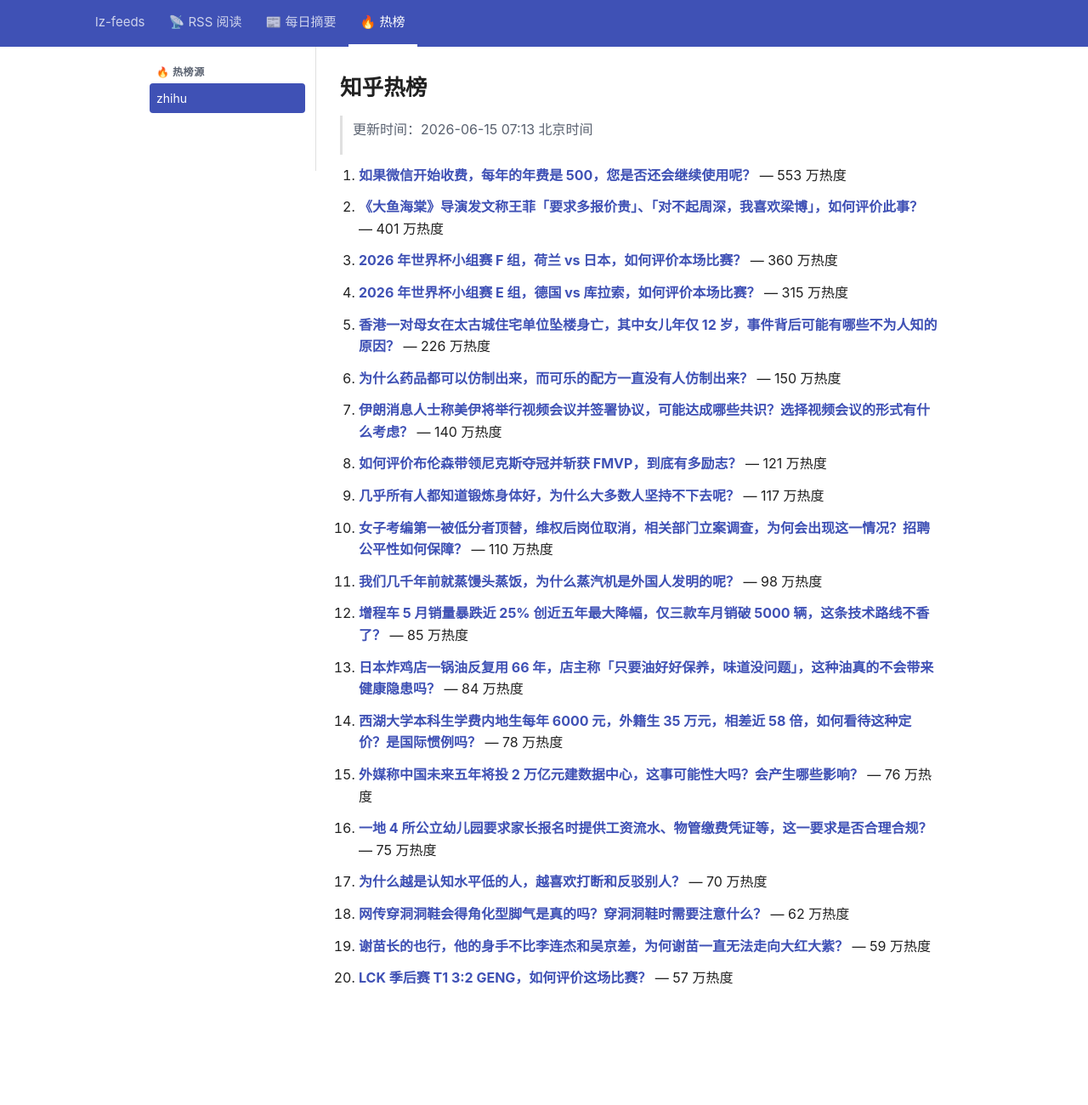
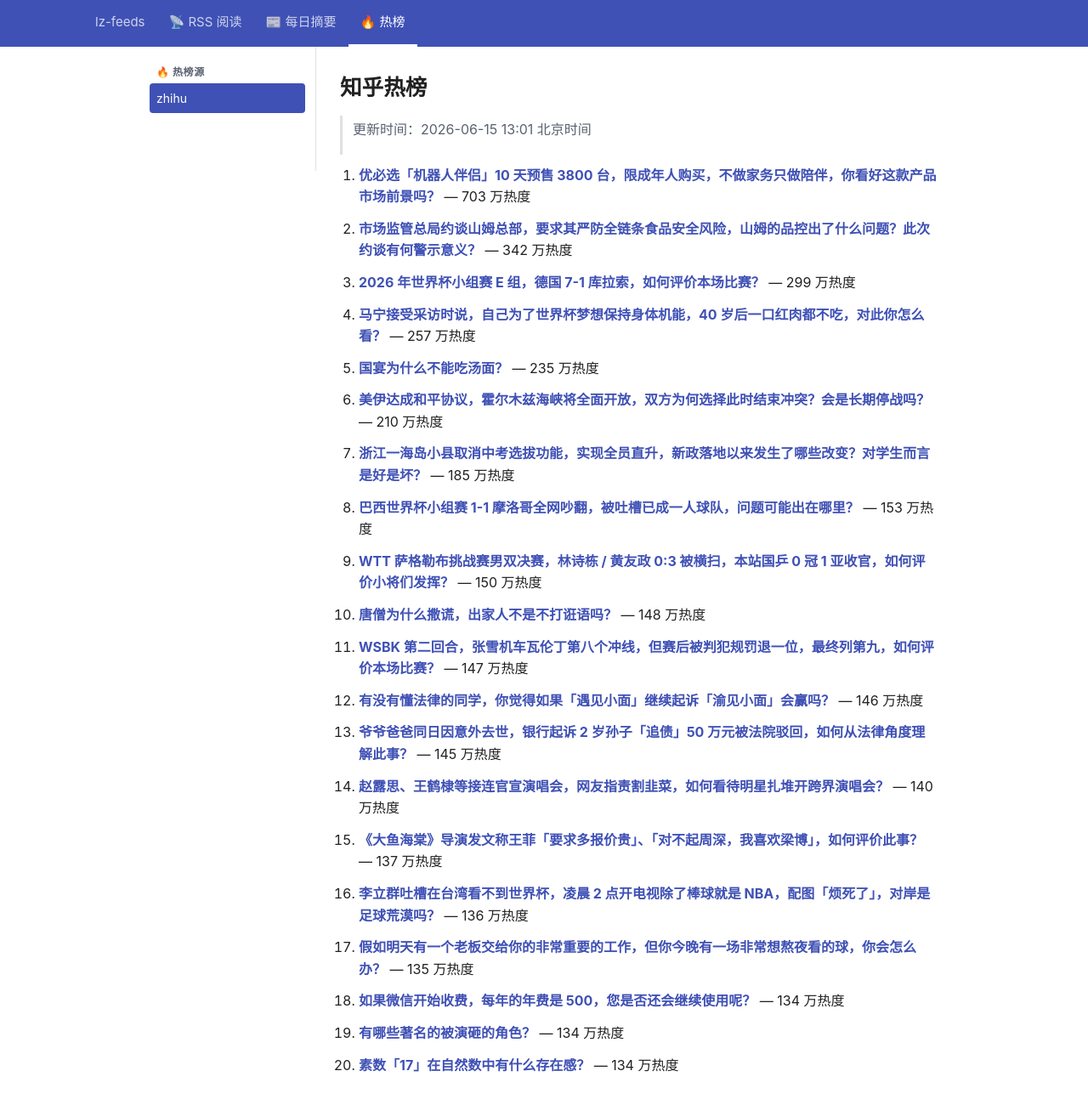
Before and after one commit to lizhang0101/lz-feeds, a Jekyll site: the page built from _hotlist/zhihu.md, in a window 1280 px wide and 1330 px high. Shown: the top 1300 px of the window at 85% size. Built offline with Jekyll 4.4.1, drawn with Linux system fonts in a browser that asks for light colours.

Commit message:
hotlist: 2026-06-15T05:01Z

```diff
--- a/_hotlist/zhihu.md
+++ b/_hotlist/zhihu.md
@@ -1,48 +1,48 @@
 ---
-updated: 2026-06-15 07:13 北京时间
+updated: 2026-06-15 13:01 北京时间
 count: 20
 ---
 
 # 知乎热榜
 
-> 更新时间：2026-06-15 07:13 北京时间
+> 更新时间：2026-06-15 13:01 北京时间
 
-1. **[如果微信开始收费，每年的年费是 500，您是否还会继续使用呢？](https://www.zhihu.com/question/378265004)** — 553 万热度
+1. **[优必选「机器人伴侣」10 天预售 3800 台，限成年人购买，不做家务只做陪伴，你看好这款产品市场前景吗？](https://www.zhihu.com/question/2049162105648051147)** — 703 万热度
 
-2. **[《大鱼海棠》导演发文称王菲「要求多报价贵」、「对不起周深，我喜欢梁博」，如何评价此事？](https://www.zhihu.com/question/2049533398402781507)** — 401 万热度
+2. **[市场监管总局约谈山姆总部，要求其严防全链条食品安全风险，山姆的品控出了什么问题？此次约谈有何警示意义？](https://www.zhihu.com/question/2049810638076130456)** — 342 万热度
 
-3. **[2026 年世界杯小组赛 F 组，荷兰 vs 日本，如何评价本场比赛？](https://www.zhihu.com/question/2048795761760891379)** — 360 万热度
+3. **[2026 年世界杯小组赛 E 组，德国 7-1 库拉索，如何评价本场比赛？](https://www.zhihu.com/question/2048795584941617877)** — 299 万热度
 
-4. **[2026 年世界杯小组赛 E 组，德国 vs 库拉索，如何评价本场比赛？](https://www.zhihu.com/question/2048795584941617877)** — 315 万热度
+4. **[马宁接受采访时说，自己为了世界杯梦想保持身体机能，40 岁后一口红肉都不吃，对此你怎么看？](https://www.zhihu.com/question/2048790424978814485)** — 257 万热度
 
-5. **[香港一对母女在太古城住宅单位坠楼身亡，其中女儿年仅 12 岁，事件背后可能有哪些不为人知的原因？](https://www.zhihu.com/question/2048484042136352334)** — 226 万热度
+5. **[国宴为什么不能吃汤面？](https://www.zhihu.com/question/2039258144304583331)** — 235 万热度
 
-6. **[为什么药品都可以仿制出来，而可乐的配方一直没有人仿制出来？](https://www.zhihu.com/question/1918803743090124182)** — 150 万热度
+6. **[美伊达成和平协议，霍尔木兹海峡将全面开放，双方为何选择此时结束冲突？会是长期停战吗？](https://www.zhihu.com/question/2049749994161141547)** — 210 万热度
 
-7. **[伊朗消息人士称美伊将举行视频会议并签署协议，可能达成哪些共识？选择视频会议的形式有什么考虑？](https://www.zhihu.com/question/2049531609632567461)** — 140 万热度
+7. **[浙江一海岛小县取消中考选拔功能，实现全员直升，新政落地以来发生了哪些改变？对学生而言是好是坏？](https://www.zhihu.com/question/2049512084568630140)** — 185 万热度
 
-8. **[如何评价布伦森带领尼克斯夺冠并斩获 FMVP，到底有多励志？](https://www.zhihu.com/question/2049481326739329986)** — 121 万热度
+8. **[巴西世界杯小组赛 1-1 摩洛哥全网吵翻，被吐槽已成一人球队，问题可能出在哪里？](https://www.zhihu.com/question/2049475872764032459)** — 153 万热度
 
-9. **[几乎所有人都知道锻炼身体好，为什么大多数人坚持不下去呢？](https://www.zhihu.com/question/2046482564026725868)** — 117 万热度
+9. **[WTT 萨格勒布挑战赛男双决赛，林诗栋 / 黄友政 0:3 被横扫，本站国乒 0 冠 1 亚收官，如何评价小将们发挥？](https://www.zhihu.com/question/2049637159422931131)** — 150 万热度
 
-10. **[女子考编第一被低分者顶替，维权后岗位取消，相关部门立案调查，为何会出现这一情况？招聘公平性如何保障？](https://www.zhihu.com/question/2049225127036990849)** — 110 万热度
+10. **[唐僧为什么撒谎，出家人不是不打诳语吗？](https://www.zhihu.com/question/2042559469750596162)** — 148 万热度
 
-11. **[我们几千年前就蒸馒头蒸饭，为什么蒸汽机是外国人发明的呢？](https://www.zhihu.com/question/2009448028797425642)** — 98 万热度
+11. **[WSBK 第二回合，张雪机车瓦伦丁第八个冲线，但赛后被判犯规罚退一位，最终列第九，如何评价本场比赛？](https://www.zhihu.com/question/2049614597967930178)** — 147 万热度
 
-12. **[增程车 5 月销量暴跌近 25% 创近五年最大降幅，仅三款车月销破 5000 辆，这条技术路线不香了？](https://www.zhihu.com/question/2048333074845397387)** — 85 万热度
+12. **[有没有懂法律的同学，你觉得如果「遇见小面」继续起诉「渝见小面」会赢吗？](https://www.zhihu.com/question/2048898101641996025)** — 146 万热度
 
-13. **[日本炸鸡店一锅油反复用 66 年，店主称「只要油好好保养，味道没问题」，这种油真的不会带来健康隐患吗？](https://www.zhihu.com/question/2048711796341432495)** — 84 万热度
+13. **[爷爷爸爸同日因意外去世，银行起诉 2 岁孙子「追债」50 万元被法院驳回，如何从法律角度理解此事？](https://www.zhihu.com/question/2049488018772436878)** — 145 万热度
 
-14. **[西湖大学本科生学费内地生每年 6000 元，外籍生 35 万元，相差近 58 倍，如何看待这种定价？是国际惯例吗？](https://www.zhihu.com/question/2047264542703597437)** — 78 万热度
+14. **[赵露思、王鹤棣等接连官宣演唱会，网友指责割韭菜，如何看待明星扎堆开跨界演唱会？](https://www.zhihu.com/question/2048387442667778638)** — 140 万热度
 
-15. **[外媒称中国未来五年将投 2 万亿元建数据中心，这事可能性大吗？会产生哪些影响？](https://www.zhihu.com/question/2047978737765803174)** — 76 万热度
+15. **[《大鱼海棠》导演发文称王菲「要求多报价贵」、「对不起周深，我喜欢梁博」，如何评价此事？](https://www.zhihu.com/question/2049533398402781507)** — 137 万热度
 
-16. **[一地 4 所公立幼儿园要求家长报名时提供工资流水、物管缴费凭证等，这一要求是否合理合规？](https://www.zhihu.com/question/2046864624553649862)** — 75 万热度
+16. **[李立群吐槽在台湾看不到世界杯，凌晨 2 点开电视除了棒球就是 NBA，配图「烦死了」，对岸是足球荒漠吗？](https://www.zhihu.com/question/2049133049393189788)** — 136 万热度
 
-17. **[为什么越是认知水平低的人，越喜欢打断和反驳别人？](https://www.zhihu.com/question/2030378294319780169)** — 70 万热度
+17. **[假如明天有一个老板交给你的非常重要的工作，但你今晚有一场非常想熬夜看的球，你会怎么办？](https://www.zhihu.com/question/2047780021163517418)** — 135 万热度
 
-18. **[网传穿洞洞鞋会得角化型脚气是真的吗？穿洞洞鞋时需要注意什么？](https://www.zhihu.com/question/2045472791143478524)** — 62 万热度
+18. **[如果微信开始收费，每年的年费是 500，您是否还会继续使用呢？](https://www.zhihu.com/question/378265004)** — 134 万热度
 
-19. **[谢苗长的也行，他的身手不比李连杰和吴京差，为何谢苗一直无法走向大红大紫？](https://www.zhihu.com/question/2048504030540968117)** — 59 万热度
+19. **[有哪些著名的被演砸的角色？](https://www.zhihu.com/question/23316612)** — 134 万热度
 
-20. **[LCK 季后赛 T1 3:2 GENG，如何评价这场比赛？](https://www.zhihu.com/question/2049576969596097579)** — 57 万热度
+20. **[素数「17」在自然数中有什么存在感？](https://www.zhihu.com/question/661281536)** — 134 万热度
```
